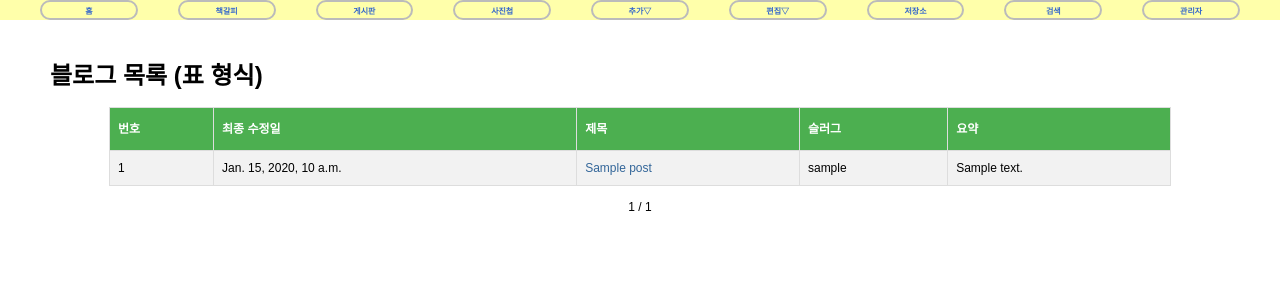
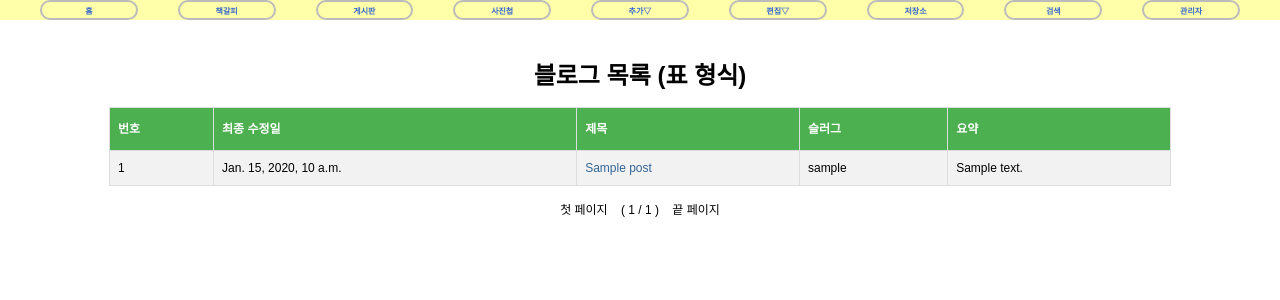
Before and after one commit to logistex018/work18, a Django app: template blog/templates/blog/post_all.html in a window 1280 px wide. Shown: the part 30-330 px from the top of the page. Run offline with Django 3.2, Linux system fonts and the light colour scheme; the template is opened without the code that fills it: most values are stand-ins (such as "Sample title", 1, 10 or a date in 2020); some web fonts are replaced.

Commit message:
ch05 modified

```diff
--- a/blog/templates/blog/post_all.html
+++ b/blog/templates/blog/post_all.html
@@ -5,7 +5,7 @@
 {% block content %}
     <!--div#content 내부로 전체 콘텐츠 이동-->
     <div id="content">
-        <h1>블로그 목록 (표 형식)</h1>
+        <h1 class="centered">블로그 목록 (표 형식)</h1>
         <table id="tbl">
             <tr>
                 <th>번호</th>
@@ -31,12 +31,16 @@
             <span>  <!--span 요소는 인라인 요소-->
                 {% if page_obj.has_previous %}
                     <a href="?page={{ page_obj.previous_page_number }}">이전 페이지</a>
+                {% else %}
+                    첫 페이지
                 {% endif %}
 
-                {{ page_obj.number }} / {{ page_obj.paginator.num_pages }}
+                &nbsp;&nbsp;&nbsp;( {{ page_obj.number }} / {{ page_obj.paginator.num_pages }} )&nbsp;&nbsp;&nbsp;
 
                 {% if page_obj.has_next %}
                     <a href="?page={{ page_obj.next_page_number }}">다음 페이지</a>
+                {% else %}
+                    끝 페이지
                 {% endif %}
             </span>
         </div>
--- a/bookmark/templates/bookmark/bookmark_list.html
+++ b/bookmark/templates/bookmark/bookmark_list.html
@@ -4,7 +4,7 @@
 {% block extrastyle %}{% static "css/tabular.css" %}{% endblock %}
 {% block content %} <!--콘텐츠 블록 재정의-->
     <div id="content"> <!--base.css 내부의 div#contents 스타일 적용-->
-        <h1>바로가기 모음</h1>
+        <h1 class="centered">바로가기 모음</h1>
         <table id="tbl" >
             <tr>
                 <th>id</th>
--- a/templates/home.html
+++ b/templates/home.html
@@ -1,6 +1,6 @@
 {% extends "base.html" %}                   <!--base.html을 상속받는다고 선언-->
 
-{% block title %}home.html{% endblock %}    <!--title 블록 재정의-->
+{% block title %}장고 웹 사이트{% endblock %}    <!--title 블록 재정의-->
 
 <!--정적 파일인 css 연결하기 위하여, staticfiles를 로드-->
 {% load staticfiles %}
```
Also changed, not shown: db.sqlite3.
